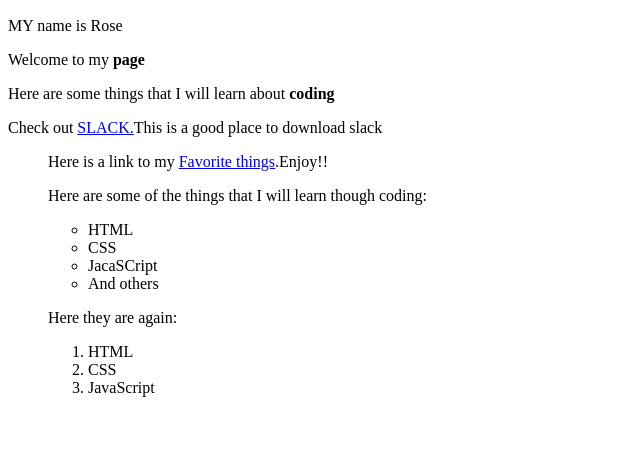
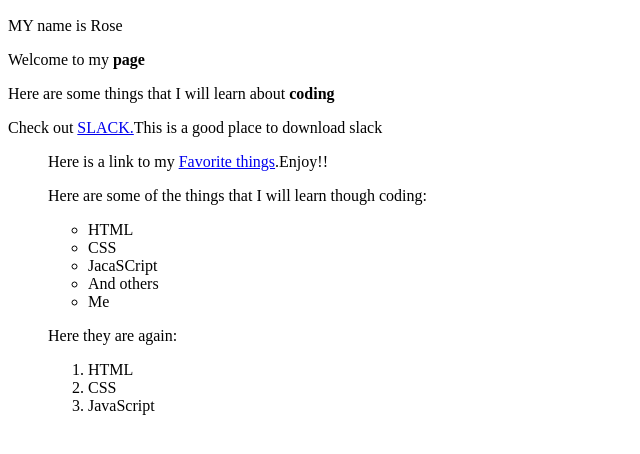
Before and after one commit to KImondorose/myfirstwebpage, a plain HTML site: page my-first-webpage.html in a window 1280 px wide. Shown: the part 110-564 px from the top of the page, without its empty margins (0-640 px from the left). Drawn offline with Linux system fonts and the light colour scheme.

Commit message:
add lots of changes

```diff
--- a/my-first-webpage.html
+++ b/my-first-webpage.html
@@ -19,6 +19,7 @@
         <li>CSS</li>
         <li>JacaSCript</li>
         <li>And others</li>
+        <li>Me</li>
     </ul>
     <p>Here they are again:</p>
     <ol>
```
